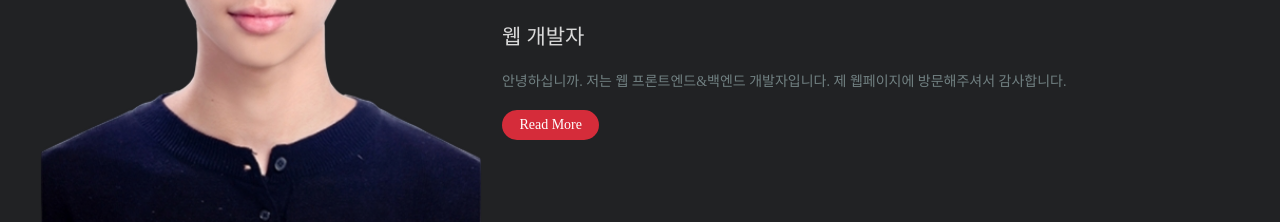
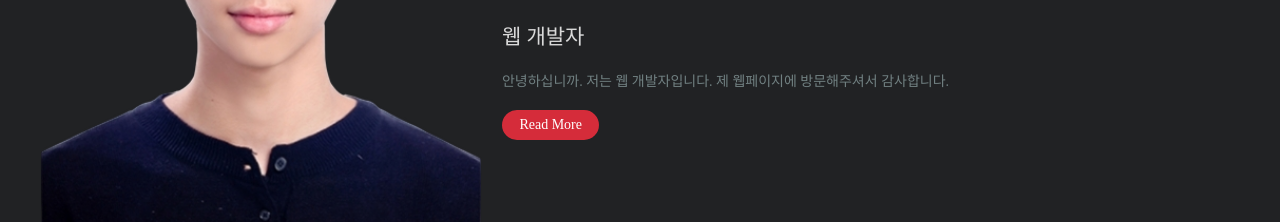
Before and after one commit to ByeongJun0530/ByeongJun0530.github.io, a plain HTML site: page index.html in a window 1280 px wide. Shown: the part 341-563 px from the top of the page. Drawn offline with Linux system fonts and the light colour scheme.

Commit message:
2025.04.20

```diff
--- a/index.html
+++ b/index.html
@@ -35,7 +35,7 @@
         <div>
             <h1>오병준</h1>
             <h2>웹 개발자</h2>
-            <p>안녕하십니까. 저는 웹 프론트엔드&백엔드 개발자입니다. 제 웹페이지에 방문해주셔서 감사합니다.</p>
+            <p>안녕하십니까. 저는 웹 개발자입니다. 제 웹페이지에 방문해주셔서 감사합니다.</p>
             <a href="#">Read More</a>
         </div>
     </header>
```
